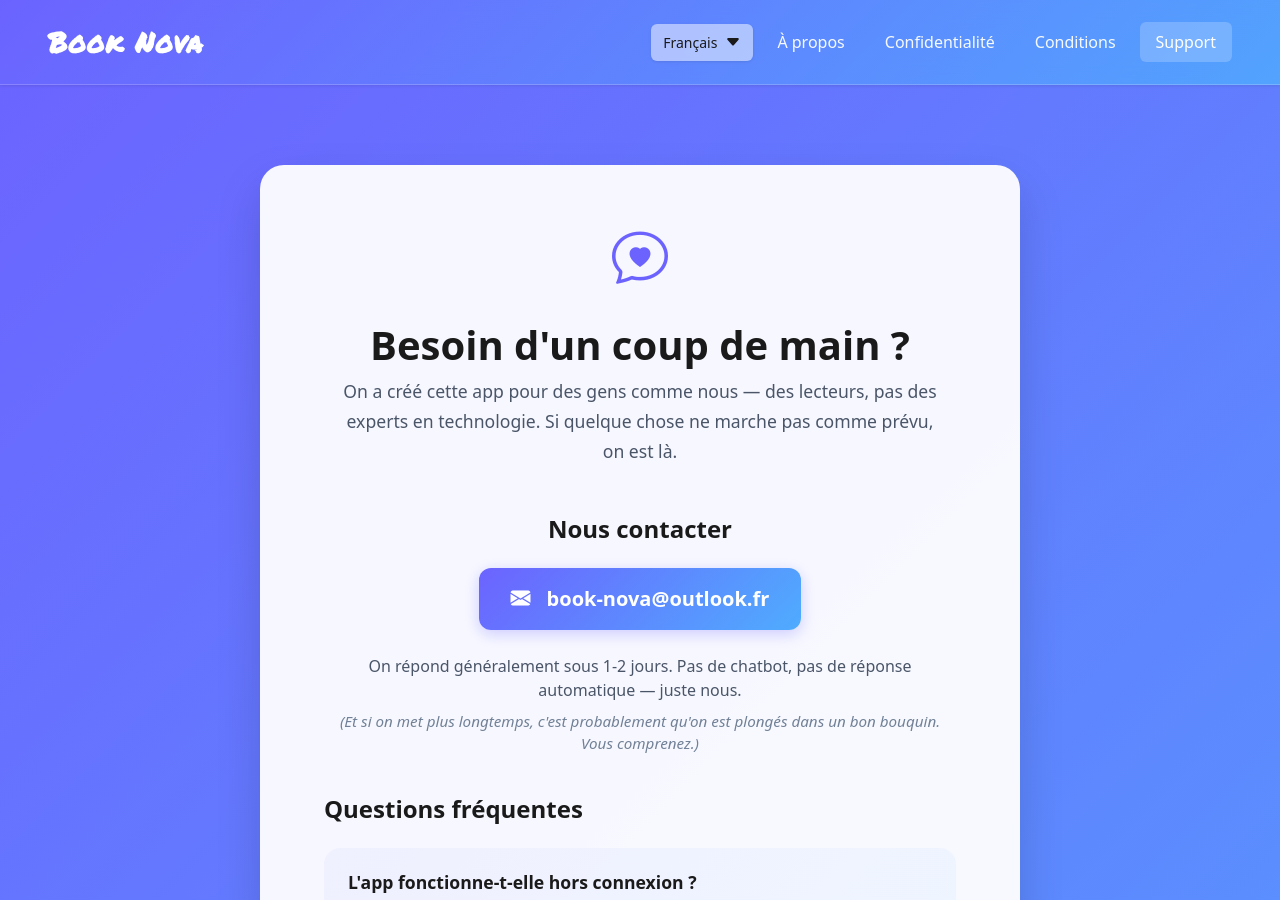
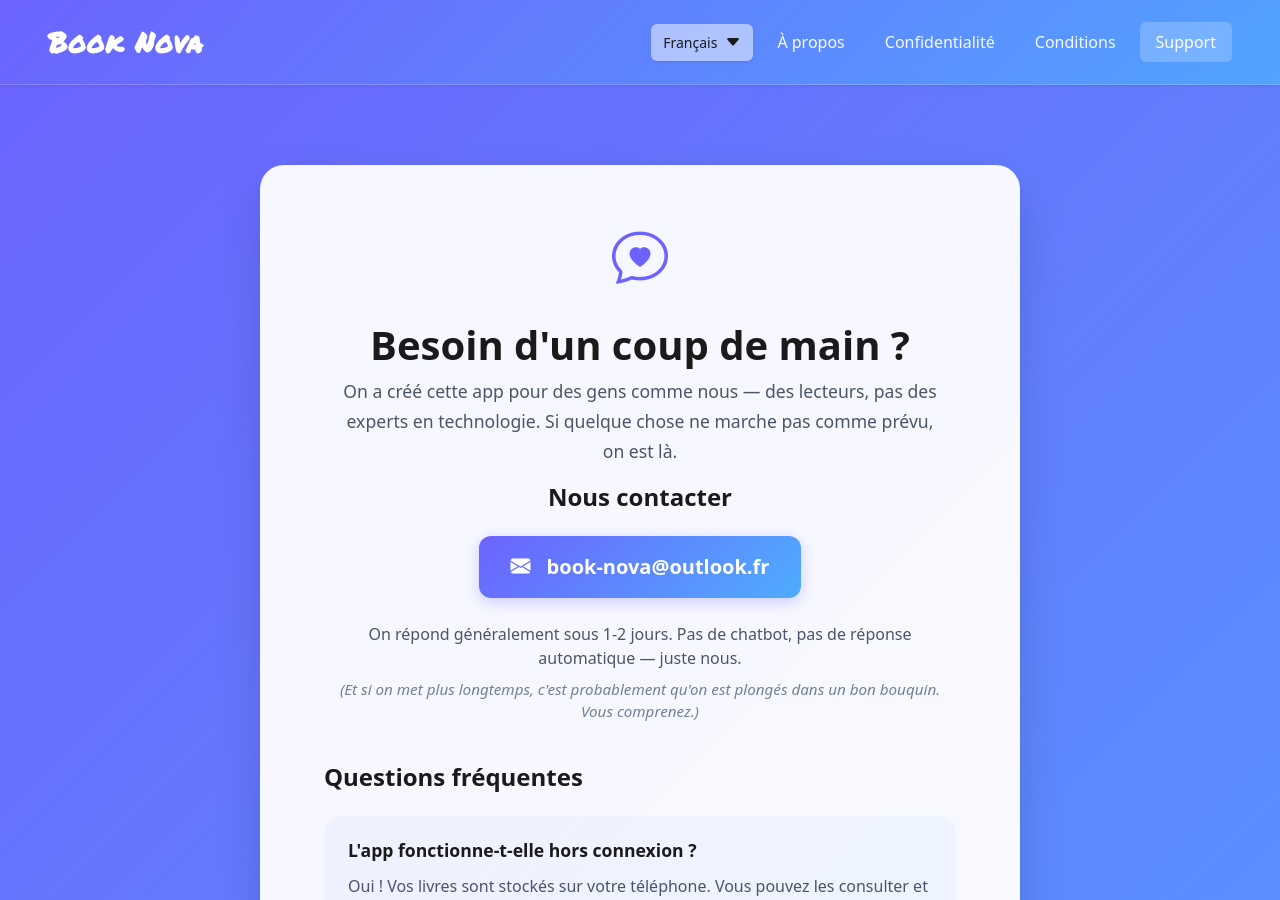
Before and after one commit to Anarres4/book-nova, a Jekyll site: the page built from support.html, in a window 1280 px wide and 900 px high. Built offline with Jekyll 4.4.1, drawn with Linux system fonts in a browser that asks for light colours.

Commit message:
💄 update support UI

```diff
--- a/support.html
+++ b/support.html
@@ -14,7 +14,7 @@ permalink: /support.html
                     <i class="bi bi-chat-heart" style="font-size: 3.5rem; color: var(--primary-color);"></i>
                 </div>
                 <h1 class="support-title" data-i18n="supportPage.title">Besoin d'un coup de main ?</h1>
-                <p class="support-subtitle mb-5" data-i18n="supportPage.subtitle">On a créé cette app pour des gens comme nous — des lecteurs, pas des experts en technologie. Si quelque chose ne marche pas comme prévu, on est là.</p>
+                <p class="support-subtitle mb-3" data-i18n="supportPage.subtitle">On a créé cette app pour des gens comme nous — des lecteurs, pas des experts en technologie. Si quelque chose ne marche pas comme prévu, on est là.</p>
             </header>
 
             <!-- Contact Section -->
```
